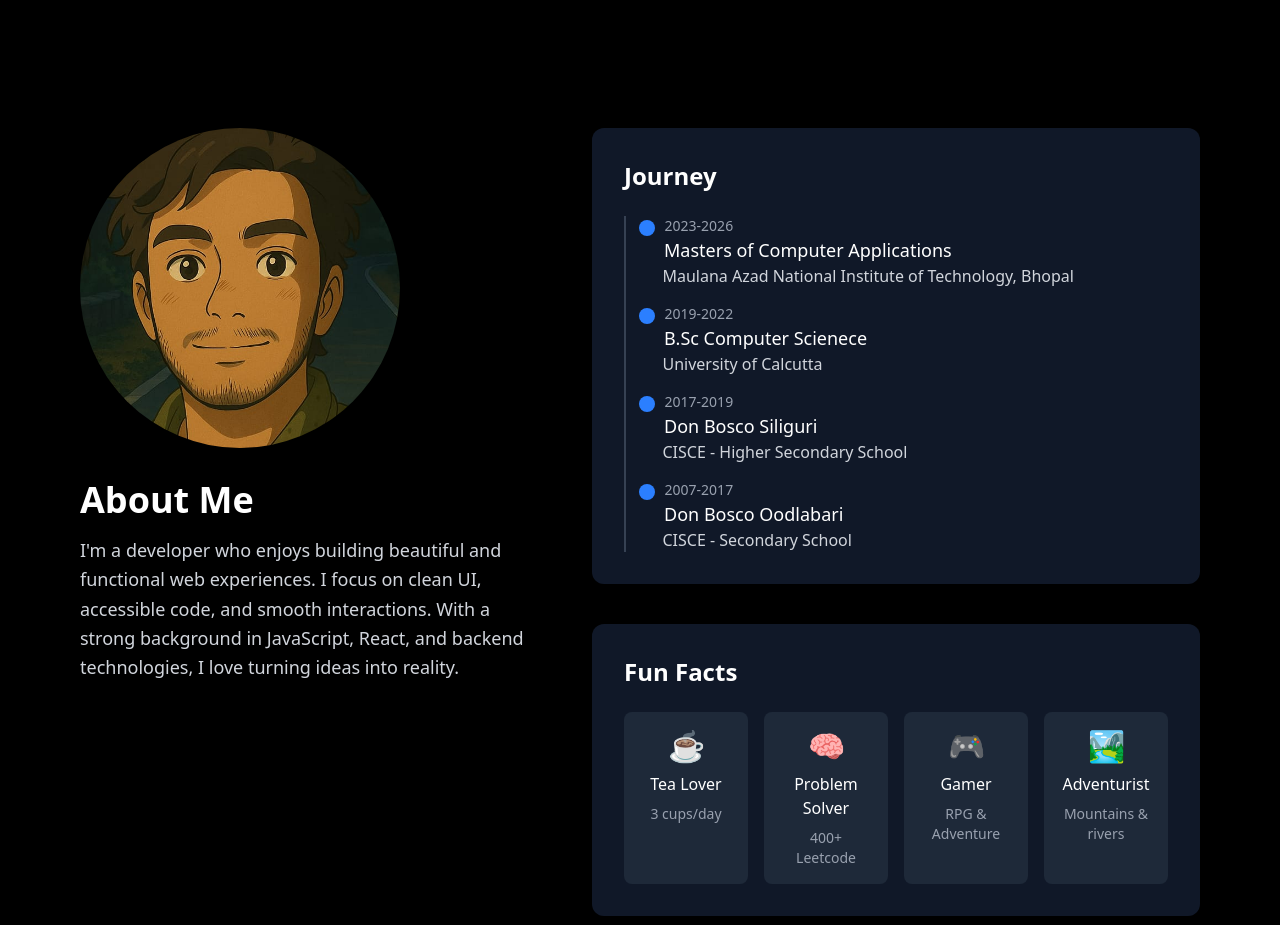
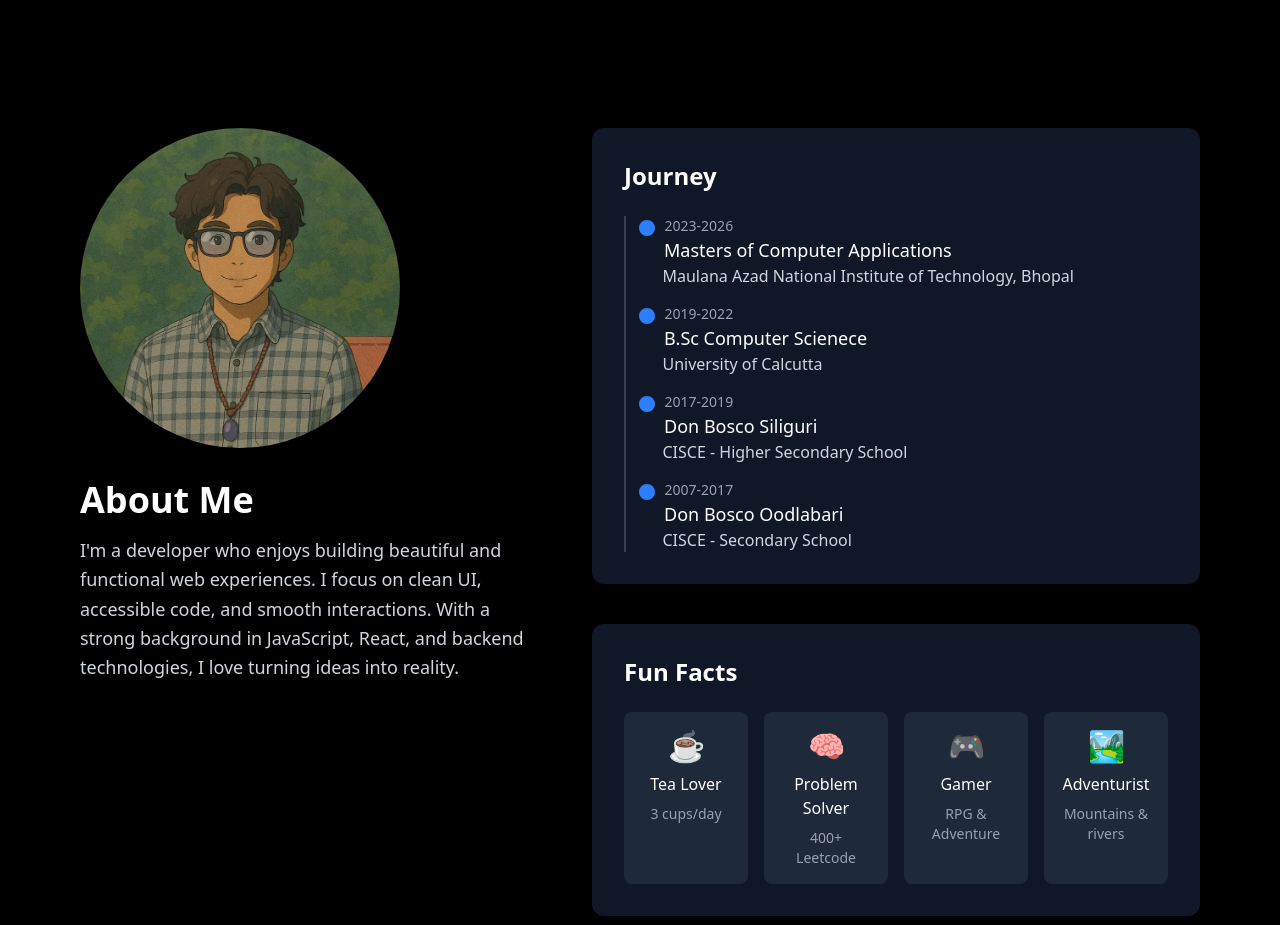
Before and after one commit to xNORAGAMIx/portfolio-testing, a React (Vite) app: page / in a window 1280 px wide. Shown: the part 800-1725 px from the top of the page. Built offline with nearby package versions, Linux system fonts and the light colour scheme.

Commit message:
image change

```diff
--- a/src/components/About.jsx
+++ b/src/components/About.jsx
@@ -16,7 +16,7 @@ const About = () => {
           viewport={{ once: true }}
         >
           <img
-            src="/1.1.jpeg"
+            src="/3.jpeg"
             alt="Profile"
             className="w-full h-full object-cover"
           />
```
Also changed, not shown: public/3.jpeg (added).
